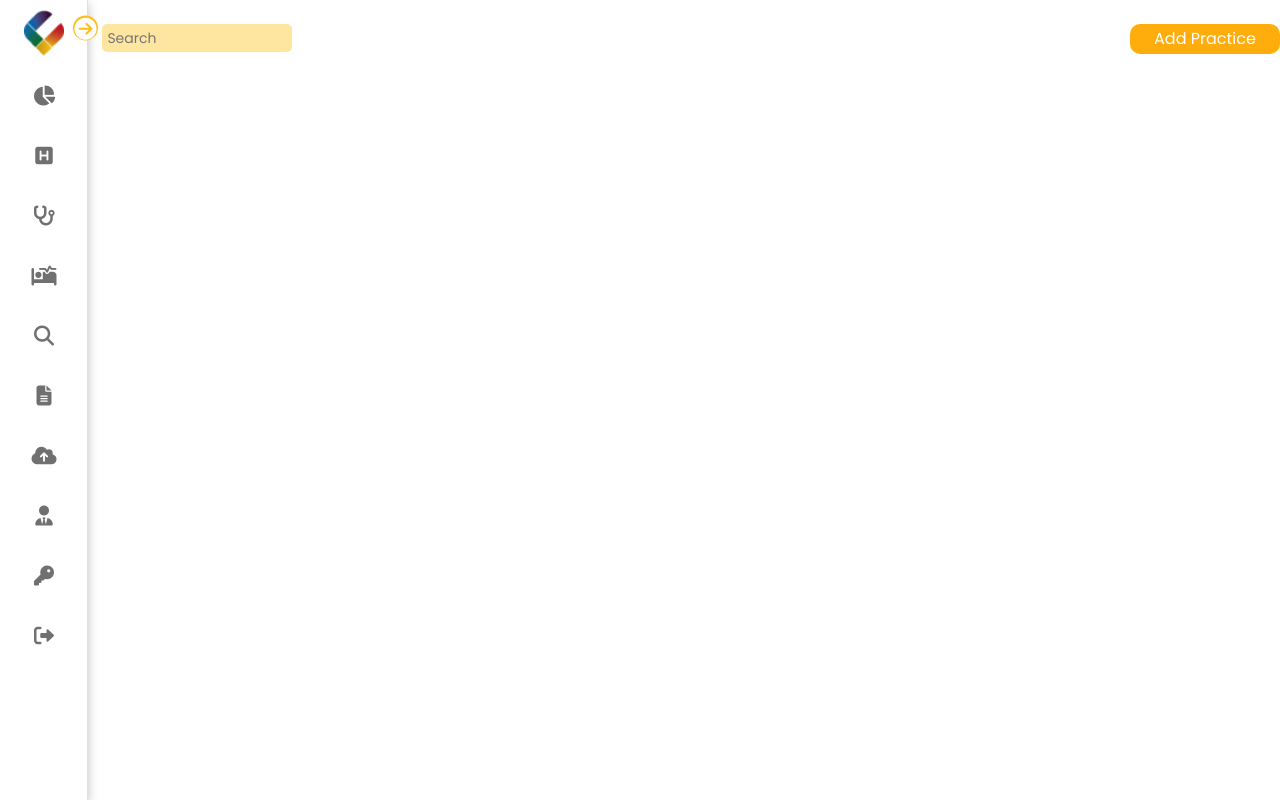
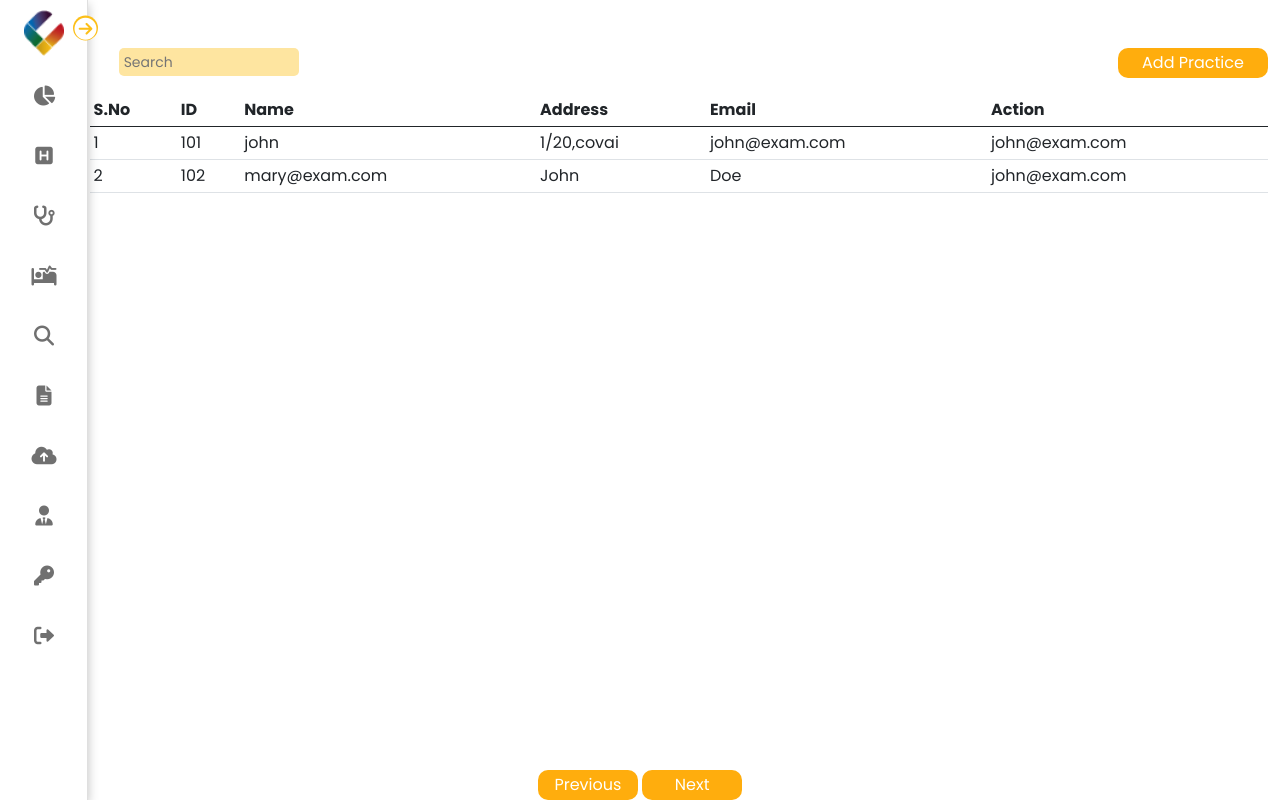
Before and after one commit to Dharaneesh2000/Cornerstohn, a React (Create React App) app: page /adminPractices in a window 1280 px wide. Built offline with nearby package versions, Linux system fonts and the light colour scheme.

Commit message:
adminPractice page update

```diff
--- a/src/Admin/AdminForms.js
+++ b/src/Admin/AdminForms.js
@@ -4,14 +4,19 @@ import AdminSidebar from './Sidebar';
 
 function Forms() {
     return (
-        <div>
+        <div className='container-fluid'>
+
+            <div className='row'>
+                <div className='col-lg-1 d-none d-md-none d-lg-block'>
                     <AdminSidebar />
+                </div>
 
-        <div className='' style={{paddingLeft:"8%"}}>
+
+                <div className='col-lg-11'>
                     <br />
                     {/*Add Practice button */}
                     <input className='popInputText' placeholder='Search' type="text"></input>
-            <button className="sButton" style={{width:"150px",float:"right"}} data-bs-toggle="modal" data-bs-target="#exampleModal">
+                    <button className="sButton" style={{ width: "150px", float: "right" }} data-bs-toggle="modal" data-bs-target="#exampleModal">
                         Add Practice
                     </button>
                     <div class="modal fade" id="exampleModal" tabindex="-1" aria-labelledby="exampleModalLabel" aria-hidden="true">
@@ -25,15 +30,15 @@ function Forms() {
                                     Forms
                                 </div>
                                 <div class="modal-footer">
-                            <button type="button"  class="sButton" style={{width:"anto"}} data-bs-dismiss="modal">Close</button>
-                            <button type="button" class="sButton" style={{width:"anto"}}>Save changes</button>
+                                    <button type="button" class="sButton" style={{ width: "anto" }} data-bs-dismiss="modal">Close</button>
+                                    <button type="button" class="sButton" style={{ width: "anto" }}>Save changes</button>
                                 </div>
                             </div>
                         </div>
                     </div>
                     {/*Add Practice button end */}
                 </div>
-
+            </div>
         </div>
     )
 }
--- a/src/Admin/AdminPractice.js
+++ b/src/Admin/AdminPractice.js
@@ -4,14 +4,17 @@ import AdminSidebar from './Sidebar';
 
 function Practices() {
   return (
-        <div>
+    <div className='container-fluid'>
+
+        <div className='row'>
+            <div className='col-lg-1 d-none d-md-none d-lg-block'>
                 <AdminSidebar />
-
-        <div className='' style={{paddingLeft:"8%"}}>
-            <br />
+            </div>
+            <div className='col-lg-11'>
+            <br /><br />
         {/*Add Practice button */}
-            <input className='popInputText' placeholder='Search' type="text"></input>
-            <button className="sButton" style={{width:"150px",float:"right"}} data-bs-toggle="modal" data-bs-target="#exampleModal">
+        <input className='popInputText' style={{ width: "180px" }} placeholder='Search' type="text"></input>
+        <button className="sButton" style={{ width: "150px", float: "right" }} data-bs-toggle="modal" data-bs-target="#exampleModal">
           Add Practice
         </button>
         <div class="modal fade" id="exampleModal" tabindex="-1" aria-labelledby="exampleModalLabel" aria-hidden="true">
@@ -81,15 +84,57 @@ function Practices() {
                 </div>
               </div>
               <div class="modal-footer">
-                            <button type="button"  class="sButton" style={{width:"anto"}} data-bs-dismiss="modal">Close</button>
-                            <button type="button" class="sButton" style={{width:"anto"}}>Save changes</button>
+                <button type="button" class="sButton" style={{ width: "anto" }} data-bs-dismiss="modal">Close</button>
+                <button type="button" class="sButton" style={{ width: "anto" }}>Save changes</button>
               </div>
             </div>
           </div>
         </div>
         {/*Add Practice button end */}
+
+
       </div>
 
+      {/* ----------[table]------------ -----------*/}
+
+      <div style={{paddingLeft:"7%"}} class="table-responsive container mt-3">
+        <table class="table table-sm">
+          <thead>
+            <tr>
+              <th>S.No</th>
+              <th>ID</th>
+              <th>Name</th>
+              <th>Address</th>
+              <th>Email</th>
+              <th>Action</th>
+            </tr>
+          </thead>
+          <tbody>
+            <tr>
+              <td>1</td>
+              <td>101</td>
+              <td>john</td>
+              <td>1/20,covai</td>
+              <td>john@exam.com</td>
+              <td>john@exam.com</td>
+            </tr>
+            <tr>
+              <td>2</td>
+              <td>102</td>
+              <td>mary@exam.com</td>
+              <td>John</td>
+              <td>Doe</td>
+              <td>john@exam.com</td>
+            </tr>
+          </tbody>
+        </table>
+        <div className="footer">
+          <center>
+            <button className='sButton'>Previous</button> <button className='sButton' >Next</button>
+          </center>
+        </div>
+            </div>
+        </div>
     </div>
 )
 }
--- a/src/Login/Login.js
+++ b/src/Login/Login.js
@@ -22,9 +22,9 @@ function Login() {
                     </ul>
                 </div>
                 {/* --------------------------- */}
-                <form>
-                    <input type="text" className="text" placeholder="Email" /><br />
-                    <input type="password" className="password" placeholder="Password" /><br />
+                <form action="/adminPractices">
+                    <input type="text" className="text" placeholder="Email" required /><br />
+                    <input type="password" className="password" placeholder="Password" required/><br />
                     <div style={{ paddingLeft: "-30px" }}>
                         <input type="checkbox" class="form-check-input" id="exampleCheck1" />
                         <label class="form-check-label" for="exampleCheck1" style={{ fontSize: "12px" }}>Remember me</label>
--- a/src/Login/home.css
+++ b/src/Login/home.css
@@ -144,3 +144,9 @@
   height: 28px;
   padding-left: 5px;
 }
+.footer {
+  position: fixed;
+  left: 0;
+  bottom: 0;
+  width: 100%;
+}
```
Lines whose indentation alone changed are shown as unchanged.
